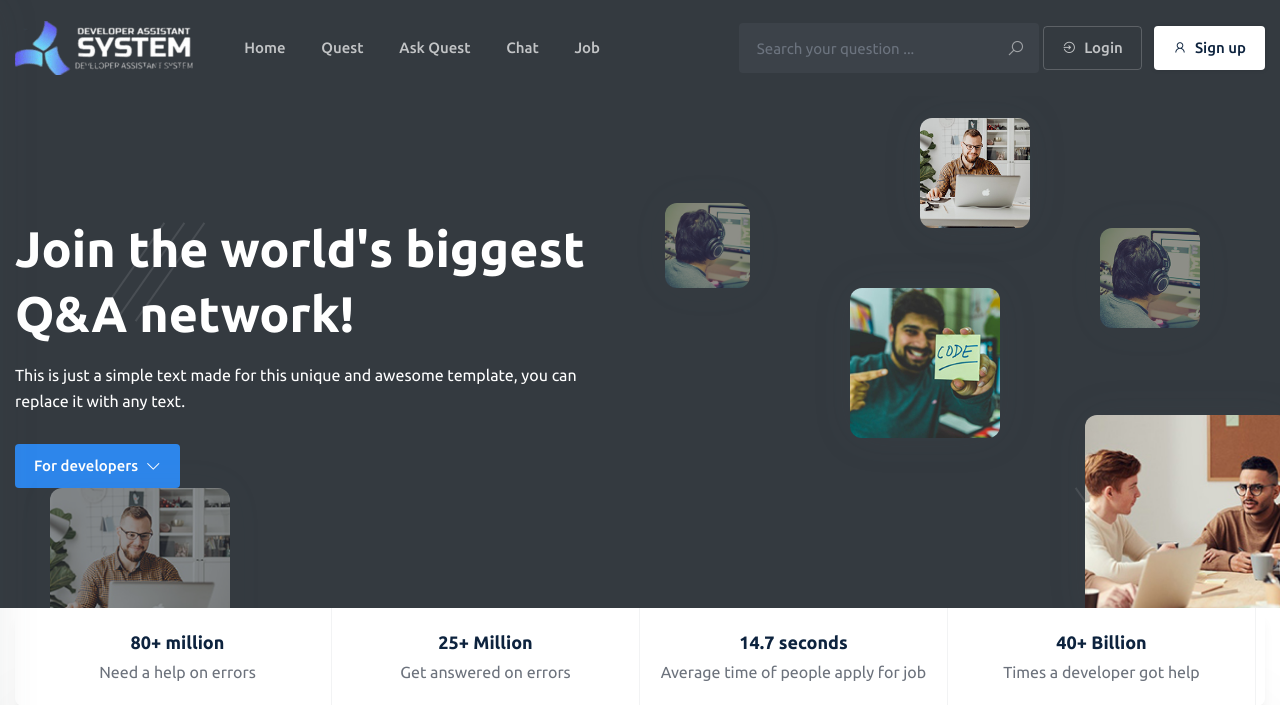
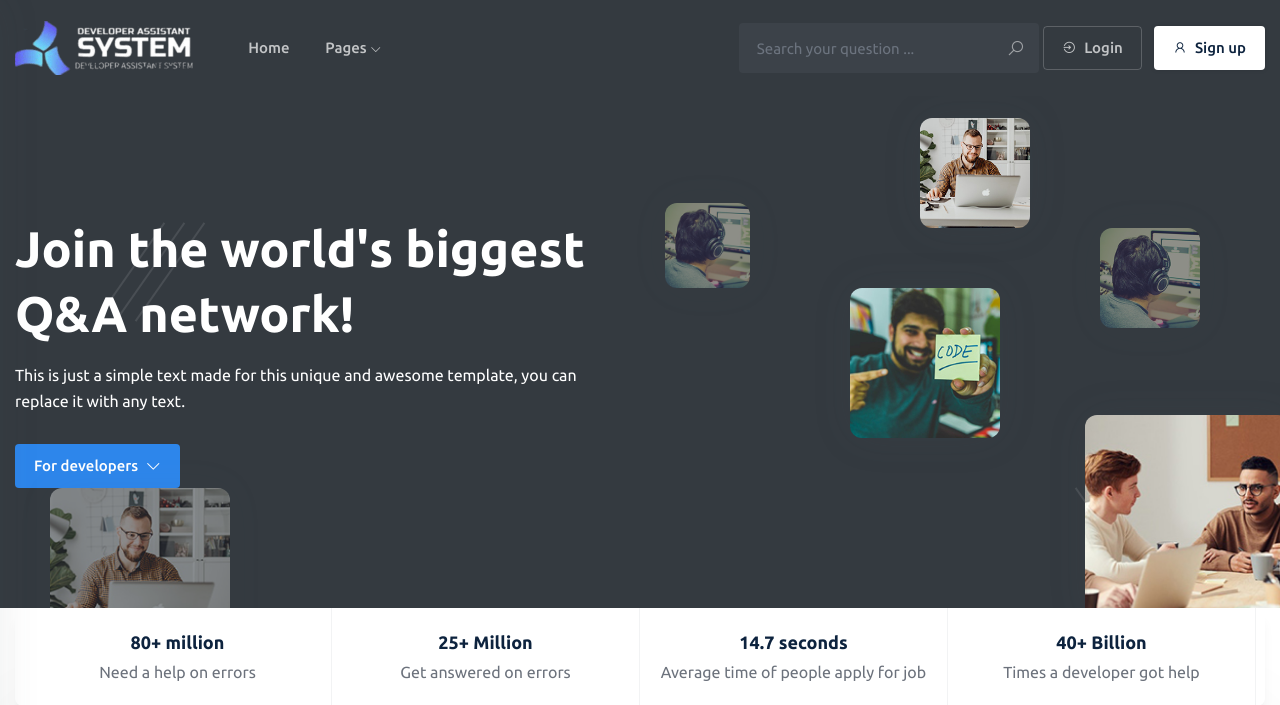
Before and after one commit to byiringiroscar/final_project_stack_over_flow, a Django app: page / in a window 1280 px wide. Shown: the top 705 px of the page. Run offline with Django 4.2, Linux system fonts and the light colour scheme; data comes from the database, SQL or seed files in the repository; data that the repository does not hold is empty; some libraries are stand-ins or nearby versions.

Commit message:
Fix responsiveness of header

```diff
--- a/templates/base_white.html
+++ b/templates/base_white.html
@@ -16,7 +16,7 @@
     <link href="https://fonts.googleapis.com/css2?family=Ubuntu:wght@300;400;500;700&amp;display=swap" rel="stylesheet">
 
     <!-- Favicon -->
-    <link rel="icon" sizes="16x16" href="{% static 'home/images/favicon.png' %}">
+    <link rel="icon" sizes="16x16" href="{% static 'home/images/logo-black.png' %}">
     <script src="https://code.jquery.com/jquery-3.6.1.slim.min.js" integrity="sha256-w8CvhFs7iHNVUtnSP0YKEg00p9Ih13rlL9zGqvLdePA=" crossorigin="anonymous"></script>
     <!-- inject:css -->
     <link rel="stylesheet" href="{% static 'home/css/bootstrap.min.css' %}">
--- a/templates/partial/header_black.html
+++ b/templates/partial/header_black.html
@@ -20,21 +20,17 @@
                 <div class="menu-wrapper">
                     <nav class="menu-bar mr-auto menu-bar-white">
                         <ul>
-                            <li>
+                            <li style="padding-left: 4px">
                                 <a href="{% url 'home' %}">Home </a>
                             </li>
-                            <li class="is-mega-menu">
-                                <a href="{% url 'question' %}">Quest</a>
-                            </li>
                             <li>
-                                <a href="{% url 'ask_question' %}">Ask Quest</a>
-                            </li>
-
-                            <li>
-                                <a href="{% url 'chatbot' %}">Chat</a>
-                            </li>
-                            <li>
-                                <a href="{% url 'job_list' %}">Job </a>
+                                <a href="#!">Pages <i class="la la-angle-down fs-11"></i></a>
+                                <ul class="dropdown-menu-item">
+                                    <li><a href="{% url 'question' %}">Question </a></li>
+                                    <li><a href="{% url 'chatbot' %}">Chat </a></li>
+                                    <li><a href="{% url 'ask_question' %}">Ask Question </a></li>
+                                    <li><a href="{% url 'job_list' %}">Job </a></li>
+                                </ul>
                             </li>
                             {% if user.is_authenticated %}
                             <li>
```
Also changed, not shown: templates/partial/header_white.html (+7 -10 lines).
